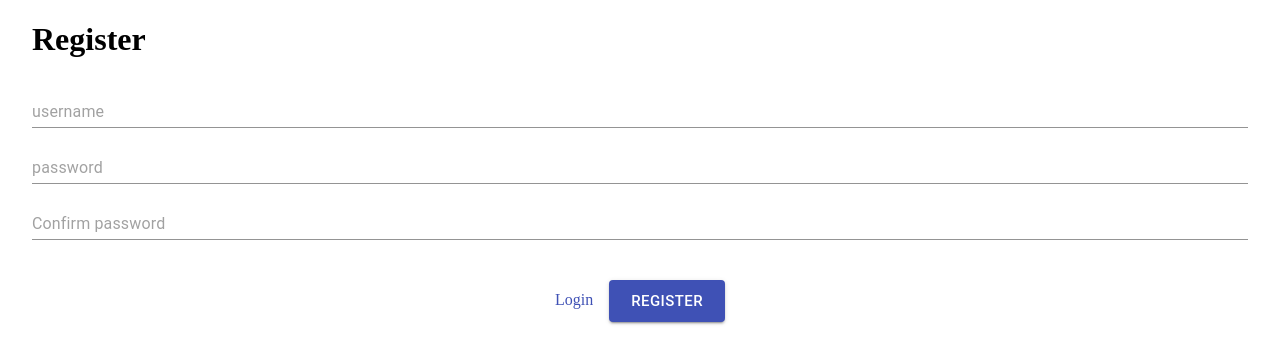
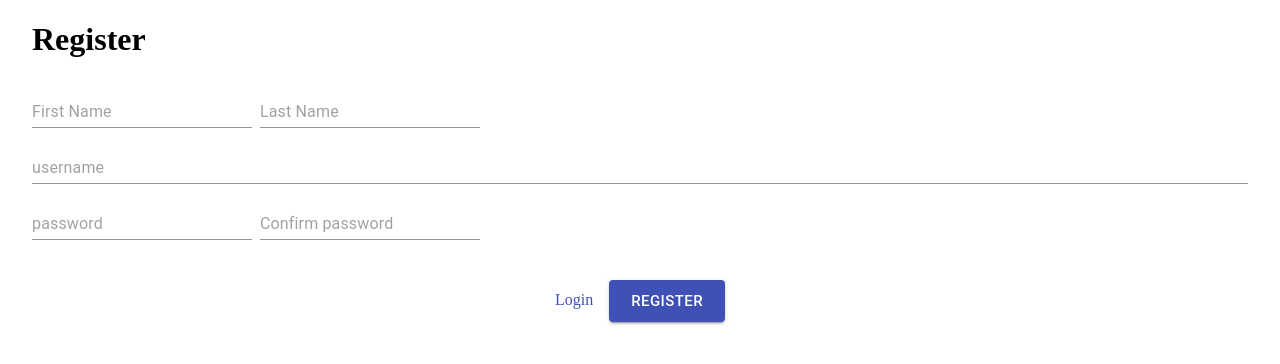
Before and after one commit to ousunny/travelpal, a React (Create React App) app in the folder client/: page /register in a window 1280 px wide. Shown: the top 364 px of the page. Built offline with nearby package versions, Linux system fonts and the light colour scheme; the HTML template or start-up script is replaced by a standard one.

Commit message:
Update register page

```diff
--- a/client/src/components/auth/Register.js
+++ b/client/src/components/auth/Register.js
@@ -8,11 +8,17 @@ const useStyles = makeStyles(theme => ({
     display: 'flex',
     flexDirection: 'column'
   },
+  containerHorizontal: {
+    display: 'flex'
+  },
   actions: {
     margin: '1.5rem auto'
   },
   spacing: {
     margin: theme.spacing(1)
+  },
+  spacingLeft: {
+    marginLeft: theme.spacing(1)
   }
 }));
 
@@ -27,19 +33,44 @@ const Register = () => {
     <Fragment>
       <h1>Register</h1>
       <form className={classes.container}>
-        <TextField id="username" placeholder="username" margin="normal" />
+        <div className={classes.containerHorizontal}>
           <TextField
+            required
+            id="firstName"
+            placeholder="First Name"
+            margin="normal"
+          />
+          <TextField
+            required
+            id="lastName"
+            placeholder="Last Name"
+            margin="normal"
+            className={classes.spacingLeft}
+          />
+        </div>
+        <TextField
+          required
+          id="username"
+          placeholder="username"
+          margin="normal"
+        />
+        <div className={classes.containerHorizontal}>
+          <TextField
+            required
             id="password"
             placeholder="password"
             margin="normal"
             type="password"
           />
           <TextField
+            required
             id="password2"
             placeholder="Confirm password"
             margin="normal"
             type="password"
+            className={classes.spacingLeft}
           />
+        </div>
         <div className={classes.actions}>
           <Link component={CollisionLink} className={classes.spacing}>
             Login
```
Lines whose indentation alone changed are shown as unchanged.
